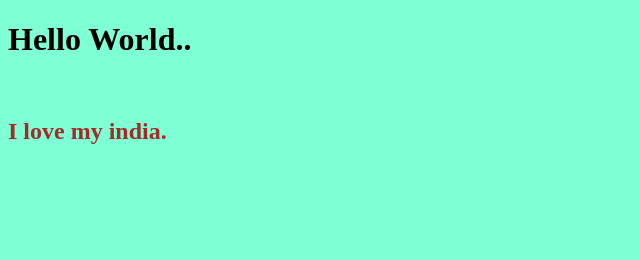
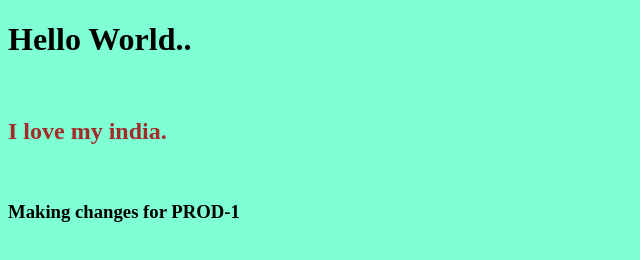
Before and after one commit to harsh0444/git-practice, a plain HTML site: page index.html in a window 1280 px wide. Shown: the whole page, without its empty margins (0-640 px from the left). Drawn offline with Linux system fonts and the light colour scheme.

Commit message:
PROD-1 chnages

```diff
--- a/index.html
+++ b/index.html
@@ -11,5 +11,7 @@
     <h1>Hello World..</h1>
     <br>
     <h2>I love my india.</h2>
+    <br>
+    <h3>Making changes for PROD-1</h3>
 </body>
 </html>
```
